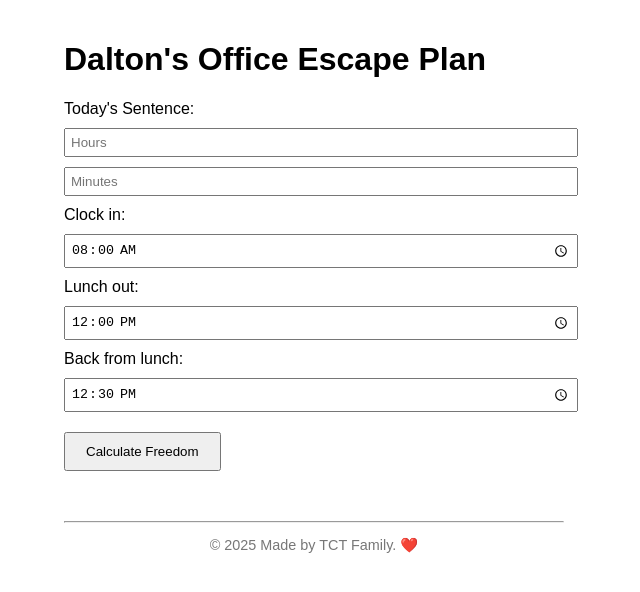
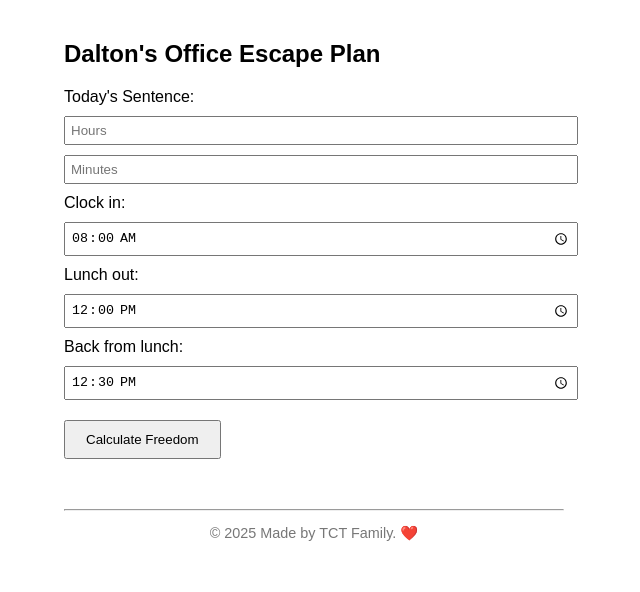
Before and after one commit to lemuellin/office_escape, a plain HTML site: page index.html in a window 1280 px wide. Shown: the whole page, without its empty margins (326-966 px from the left). Drawn offline with Linux system fonts and the light colour scheme.

Commit message:
minor adjustment

```diff
--- a/index.html
+++ b/index.html
@@ -12,7 +12,7 @@
   </style>
 </head>
 <body>
-  <h1>Dalton's Office Escape Plan</h1>
+  <h2>Dalton's Office Escape Plan</h2>
 
   <label>Today's Sentence:</label>
   <input type="number" id="hours" placeholder="Hours" min="0" required>
```
